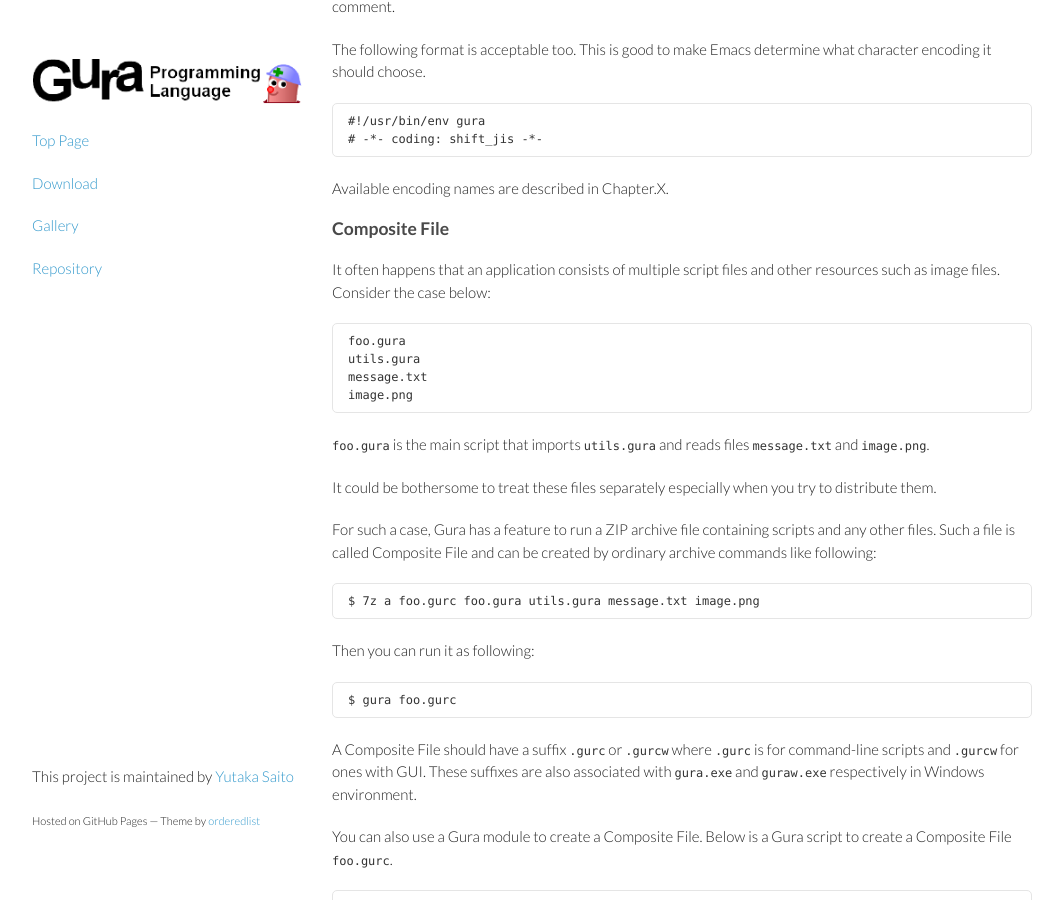
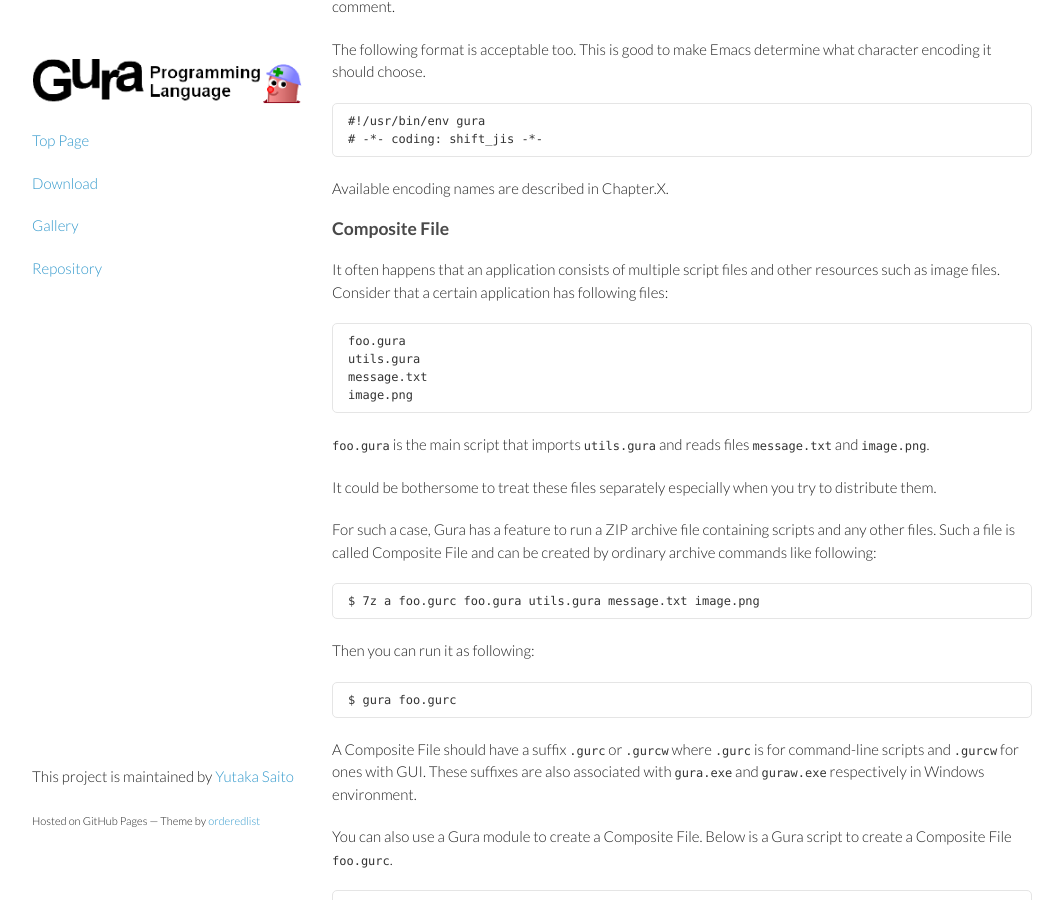
Before and after one commit to rudidude86/gura-lang.github.io, a Jekyll site: the page built from documents/Launch-Program.md, in a window 1280 px wide and 900 px high, scrolled down 1611 px. Shown: the whole window, without its empty margins (108-1171 px from the left). Built offline with Jekyll 4.4.1, drawn with Linux system fonts in a browser that asks for light colours; Markdown is read by kramdown in place of the engine named in the settings.

Commit message:
updated Launch-Program

```diff
--- a/documents/Launch-Program.md
+++ b/documents/Launch-Program.md
@@ -94,7 +94,8 @@ Available encoding names are described in Chapter.X.
 ### Composite File
 
 It often happens that an application consists of multiple script files and
-other resources such as image files. Consider the case below:
+other resources such as image files.
+Consider that a certain application has following files:
 
     foo.gura
     utils.gura
```
